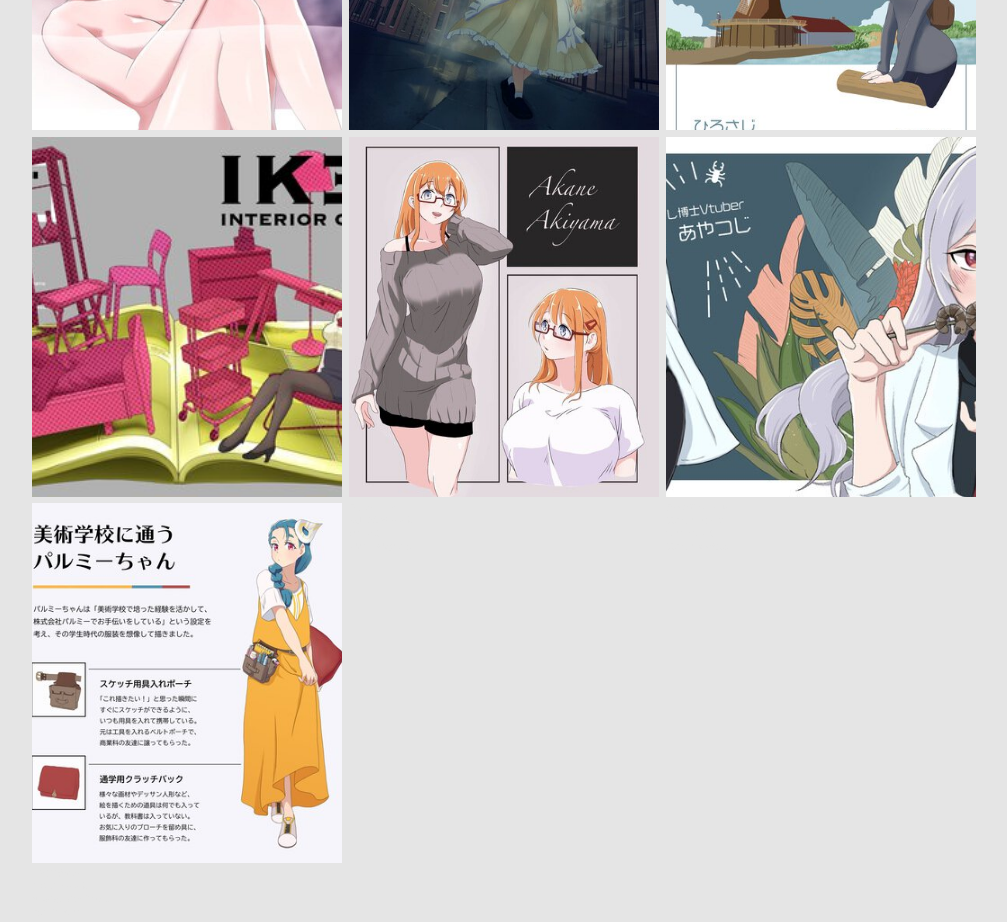
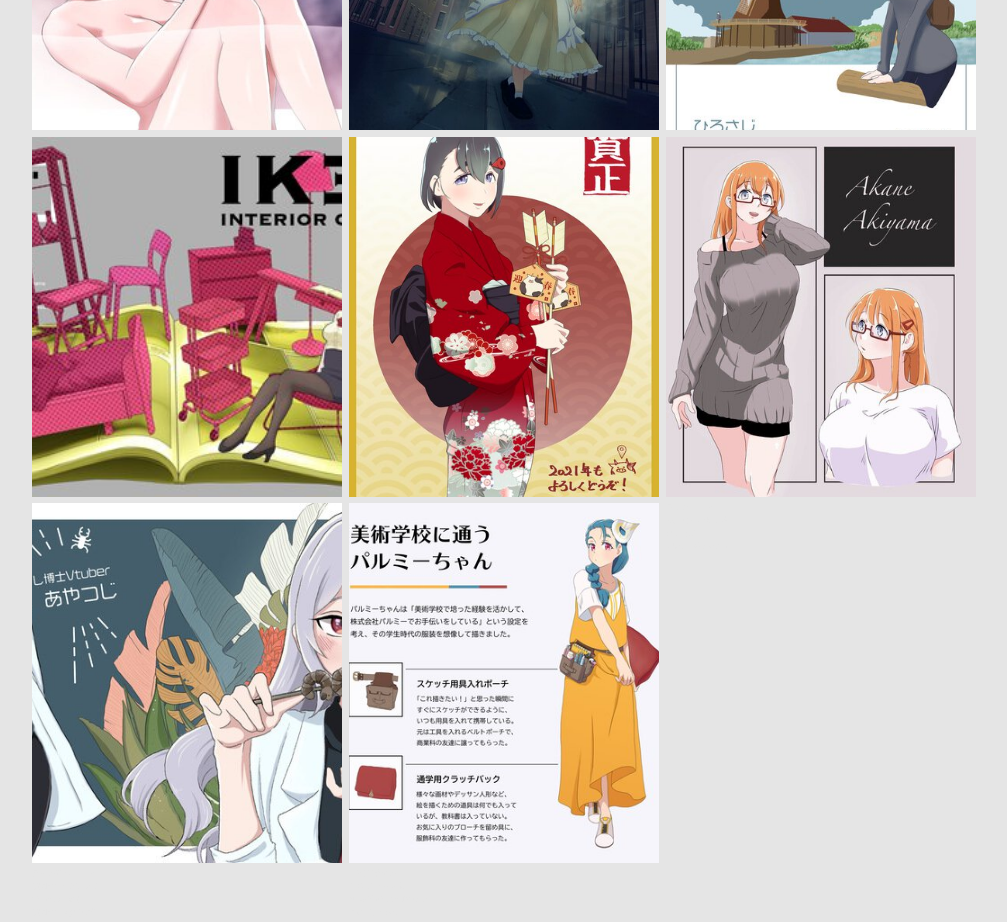
Before and after one commit to Hirosaji/my-portfolio, a website: page public/index.html in a window 1280 px wide. Shown: the part 1500-2422 px from the top of the page, without its empty margins (136-1143 px from the left). Drawn offline with Linux system fonts and the light colour scheme; a web font is replaced by a local one.

Commit message:
update: add new illustration

```diff
--- a/public/index.html
+++ b/public/index.html
@@ -233,6 +233,21 @@
                     </figure>
 
                     <figure itemprop="associatedMedia" itemscope itemtype="http://schema.org/ImageObject">
+                        <a href="img/il-11-1x-min.jpg" itemprop="contentUrl" data-size="1500x2104">
+                            <img src="img/il-11-thumbnail-min.jpg" itemprop="thumbnail" alt="Illustration" loading="lazy" />
+                        </a>
+                        <div class="image_caption only-ja">
+                            <p class="image_caption__type">一次創作</p>
+                            <p class="image_caption__title">年賀状デザイン</p>
+                        </div>
+                        <div class="image_caption only-en">
+                            <p class="image_caption__type">Original</p>
+                            <p class="image_caption__title">Greeting Card Design</p>
+                        </div>
+                        <figcaption itemprop="caption description"></figcaption>
+                    </figure>
+
+                    <figure itemprop="associatedMedia" itemscope itemtype="http://schema.org/ImageObject">
                         <a href="img/il-7-1x-min.jpg" itemprop="contentUrl" data-size="1500x1785">
                             <img src="img/il-7-thumbnail-min.jpg" itemprop="thumbnail" alt="Illustration" loading="lazy" />
                         </a>
@@ -281,7 +296,7 @@
             </section>
             <section class="info pt-md pb-md" id="info">
                 <p class="info__text " data-id="infoText">
-                    新米の社会人イラストレーターです。<br>
+                    フリーの社会人イラストレーターです。<br>
                     女の子を主体としたイラストが得意です。絵柄は、リアルもデフォルメも描きます。背景には、実在する静物や舞台をセルルックに描くことが多いです。また、本業がWebエンジニアなので、Webに最適な形式やデザインのイラスト素材を提案することもできます。
                 </p>
 
```
Also changed, not shown: public/img/il-11-1x-min.jpg (added), public/img/il-11-thumbnail-min.jpg (added).
